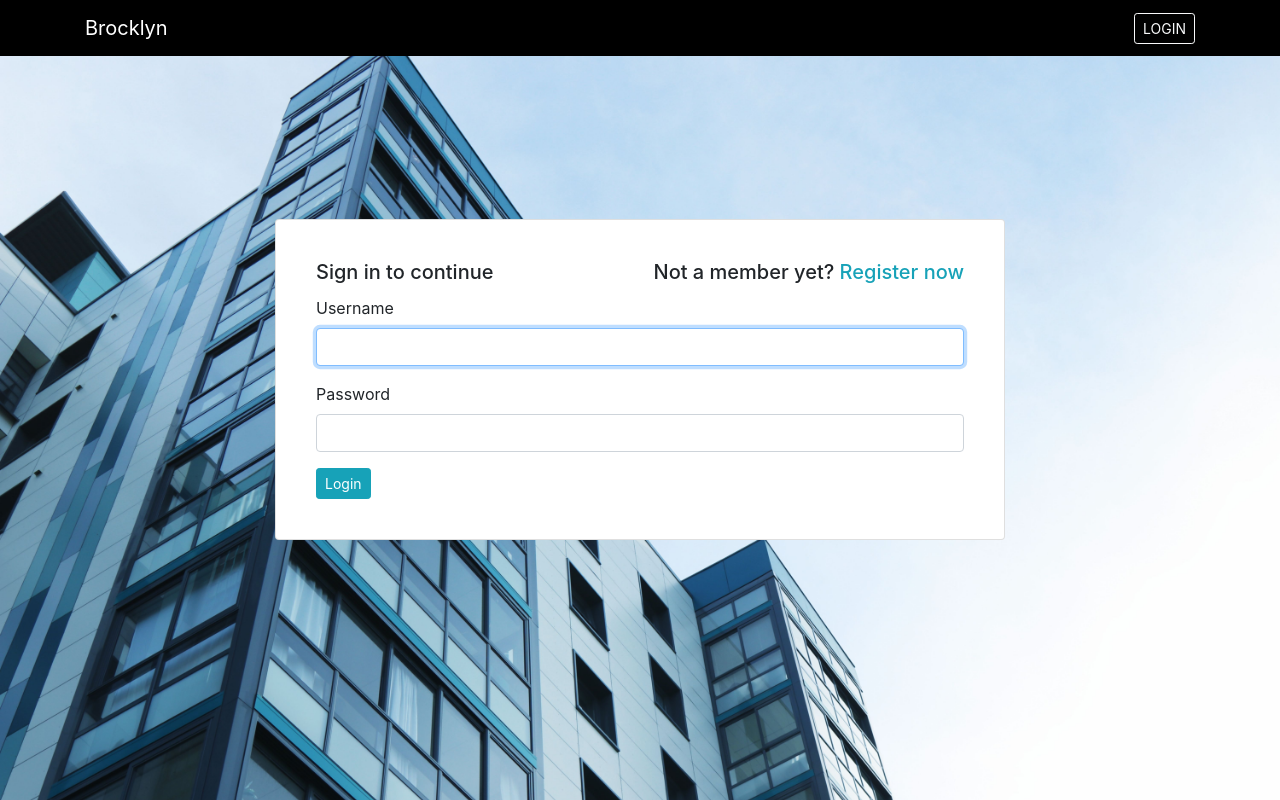
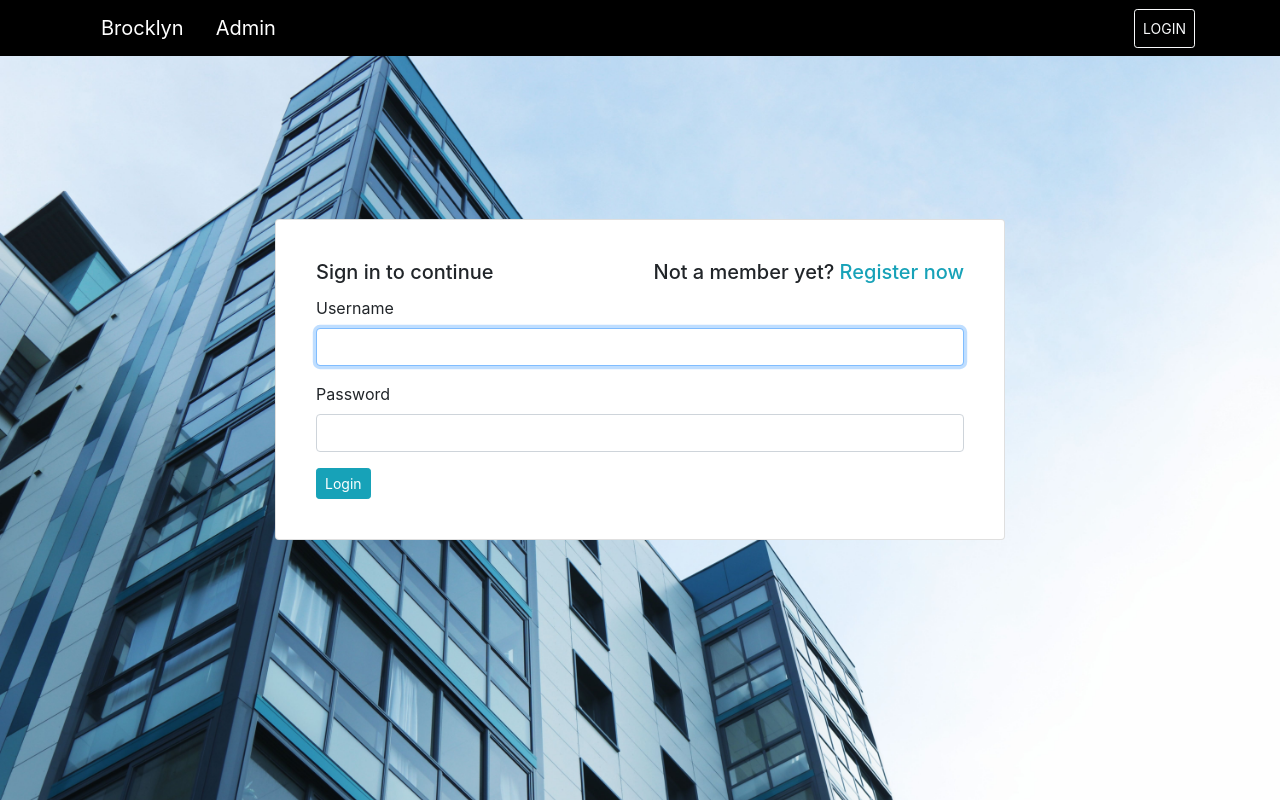
Before and after one commit to Victoria045/Brocklyn, a Django app: page / in a window 1280 px wide. Run offline with Django 3.2, Linux system fonts and the light colour scheme; some libraries are stand-ins or nearby versions.

Commit message:
modify the navbar template

```diff
--- a/brocklyn_app/templates/brocklyn/navbar.html
+++ b/brocklyn_app/templates/brocklyn/navbar.html
@@ -1,13 +1,24 @@
-<nav class="navbar fixed-top navbar-expand-lg scrolling-navbar" style="background-color: #000000;" id="nbar">
-  <div class="container">
-
-    <span>
-      <a class="navbar-brand brocklyn text-white" href="{% url 'index' %}">Brocklyn</a>
-    </span>
-
-    <span class="d-flex justify-content-between">
-      <a class="btn btn-outline-light btn-sm" href="{% url 'login' %}">LOGIN</a>
-    </span>
-
+<nav class="navbar fixed-top navbar-expand-lg" style="background-color: #000000;" id="nbar">
+  <div class="container d-flex">
+        <div>
+          <a class="navbar-brand brocklyn text-white ml-3" href="{% url 'index' %}">Brocklyn</a>
+        </div>
+        <div>
+          <a class="navbar-brand brocklyn text-white ml-3" href="admin/">Admin</a>
+        </div>
+        <div class="collapse navbar-collapse" id="navbarSupportedContent" style="text-align: right;">
+          <ul class="nav navbar-nav ml-auto">
+              {% if user.is_authenticated %}
+              <li class="nav-item active mr-3">
+                  <img class="rounded-circle nav-img"src="{{ user.profile.profile_picture.url }}" alt="prof">
+                  &nbsp; <span class="text-white">{{user.username|title}}</span>
+              </li>
+              {% else %}
+              <li class="nav-item active">
+                  <a class="btn btn-outline-light btn-sm nav-link" href="{% url 'login' %}">LOGIN</a>
+              </li>
+              {% endif %}
+          </ul>
+      </div>
   </div>
 </nav>
```
